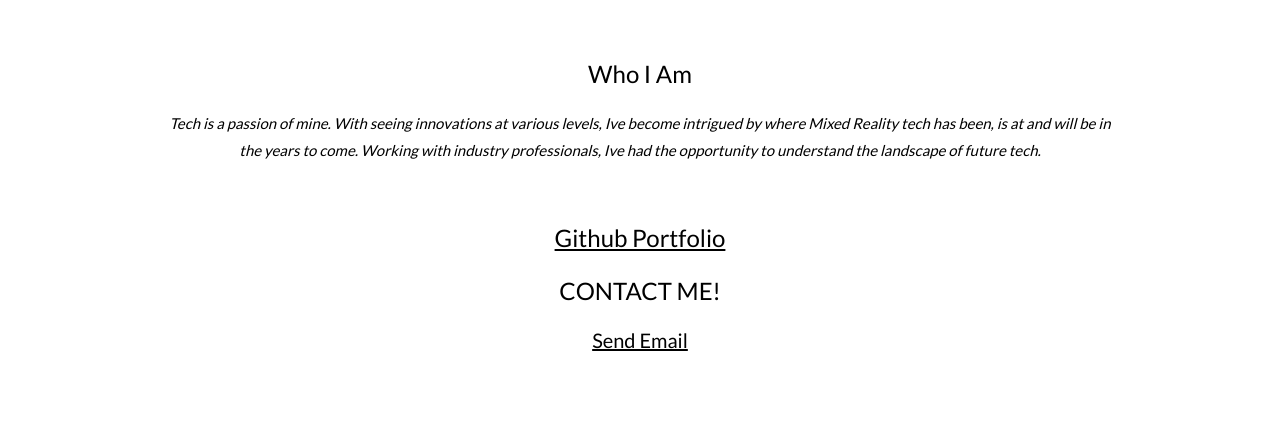
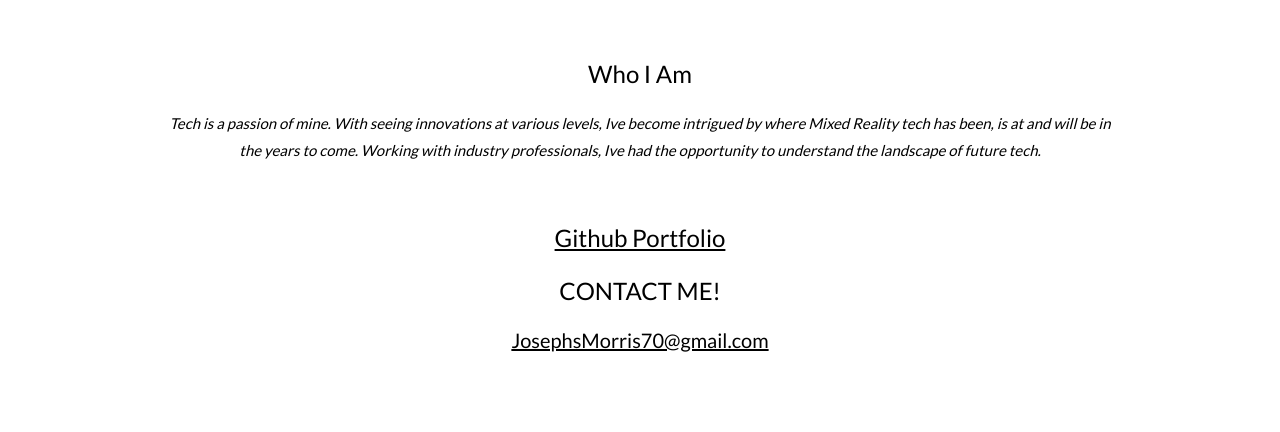
Before and after one commit to xXJLMXx/portfolio, a plain HTML site: page index.html in a window 1280 px wide. Shown: the part 1564-1996 px from the top of the page. Drawn offline with nearby package versions, Linux system fonts and the light colour scheme.

Commit message:
Update index.html

```diff
--- a/index.html
+++ b/index.html
@@ -74,7 +74,7 @@
   <h3 class="w3-center"><a href="https://github.com/xXJLMXx">Github Portfolio</a></h3>
 
   <h3 class="w3-center">CONTACT ME!</h3>
-  <h4 class="w3-center"><a href = "mailto: JosephsMorris70@gmail.com">Send Email</a></h4>
+  <h4 class="w3-center"><a href = "mailto: JosephsMorris70@gmail.com">JosephsMorris70@gmail.com</a></h4>
   </div>
 
 
```
